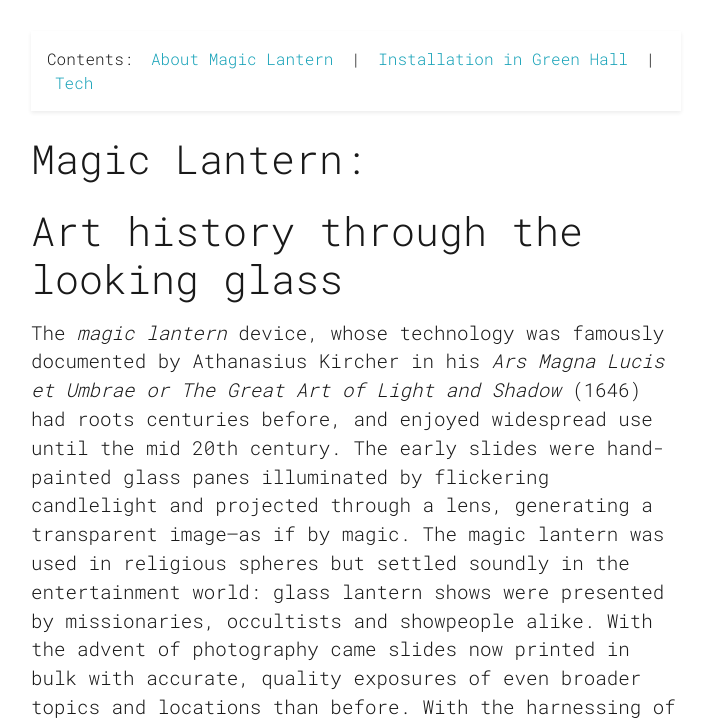
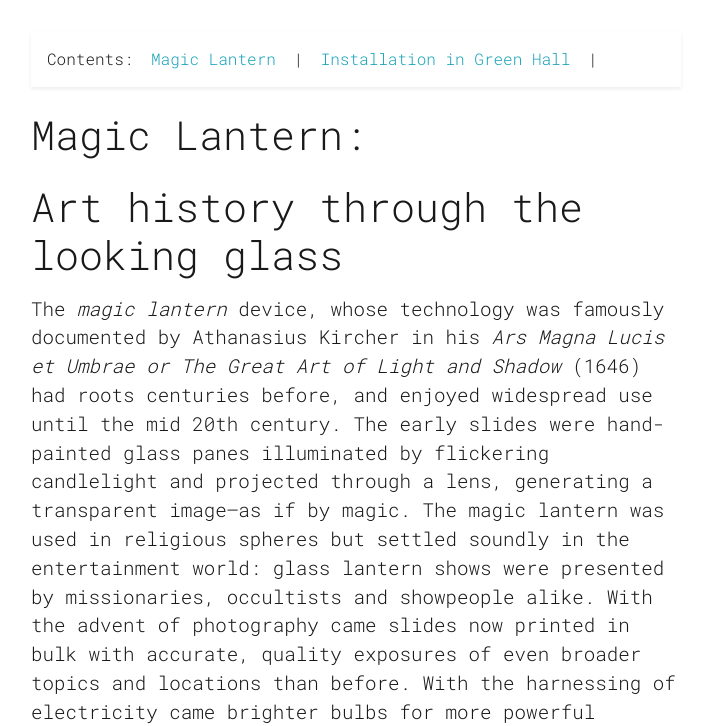
Before and after one commit to puvisres/Lantern_Slides, a Jekyll site: the page built from pages/about.md, in a window 1280 px wide. Shown: the part 450-1176 px from the top of the page, without its empty margins (284-993 px from the left). Built offline with Jekyll 4.4.1, drawn with Linux system fonts in a browser that asks for light colours.

Commit message:
fixed nav menu

```diff
--- a/_includes/feature/nav-menu.html
+++ b/_includes/feature/nav-menu.html
@@ -13,5 +13,5 @@
 {%- endcomment -%}
 {% assign sections = include.sections | split: ';'%}
 <p class="h6 shadow-sm p-3 about-nav sticky-top bg-white" style="line-height: 1.5em;">
-    Contents: {% for section in sections %}<a class="mx-2" href="#{{ section | slugify }}">{{ section }}</a> | {% endfor %}<a class="mx-2" href="#technical">Tech</a>
+    Contents: {% for section in sections %}<a class="mx-2" href="#{{ section | slugify }}">{{ section }}</a> | {% endfor %}
 </p>
--- a/pages/about.md
+++ b/pages/about.md
@@ -10,8 +10,7 @@
 
 {% include feature/jumbotron.html objectid="vs_ls_009" %}
 
-{% include feature/nav-menu.html sections="About Magic Lantern; Installation in Green Hall" %}
-
+{% include feature/nav-menu.html sections="Magic Lantern;Installation in Green Hall"%}
 
 
 # Magic Lantern:
```
